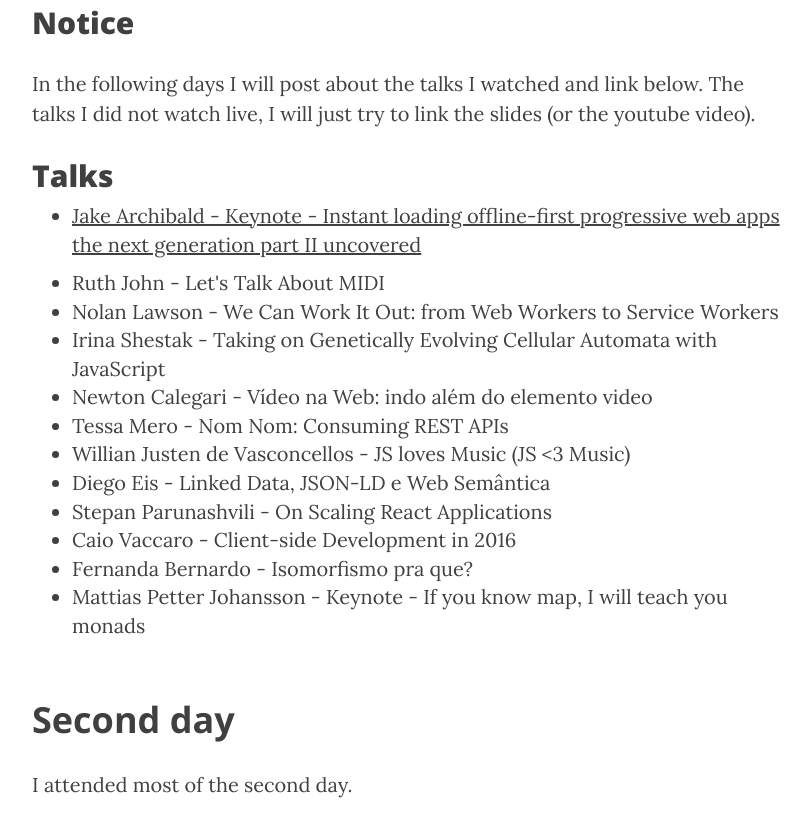
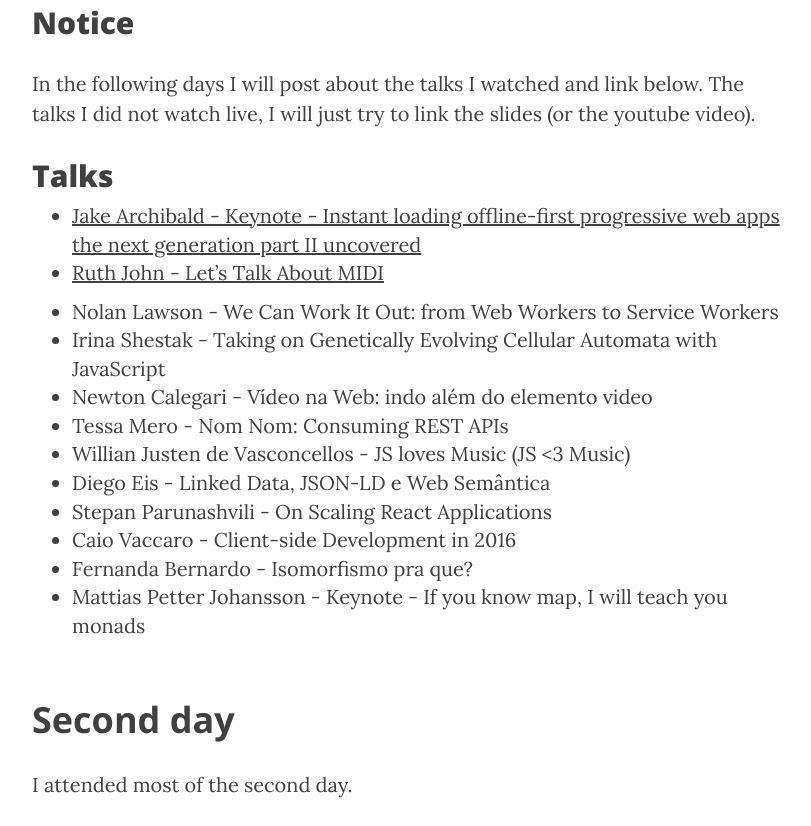
Before and after one commit to mauriciovieira/mauriciovieira.github.io, a Jekyll site: the page built from _posts/2016-09-02-braziljs-conference-appetizer.markdown, in a window 1280 px wide and 900 px high, scrolled down 1649 px, cut to the strip 0-826 px from the top of the window. Shown: the whole strip, without its empty margins (233-1044 px from the left). Built offline with Jekyll 4.4.1, drawn with Linux system fonts in a browser that asks for light colours; nearby versions of some CDN libraries.

```diff
--- a/_posts/2016-09-02-braziljs-conference-appetizer.markdown
+++ b/_posts/2016-09-02-braziljs-conference-appetizer.markdown
@@ -32,8 +32,9 @@ header-img: "img/braziljs-bg.jpg"
 ## Talks
 
 * [Jake Archibald - Keynote - Instant loading offline-first progressive web apps the next generation part II uncovered]({% post_url 2016-09-03-braziljs-jake-archibald %})
+* [Ruth John - Let's Talk About MIDI]({% post_url 2016-09-04-braziljs-ruth-john %})
+
 <ul>
-<li>Ruth John - Let's Talk About MIDI</li>
   <li>Nolan Lawson - We Can Work It Out: from Web Workers to Service Workers</li>
   <li>Irina Shestak - Taking on Genetically Evolving Cellular Automata with JavaScript</li>
   <li>Newton Calegari - Vídeo na Web: indo além do elemento video</li>
```
